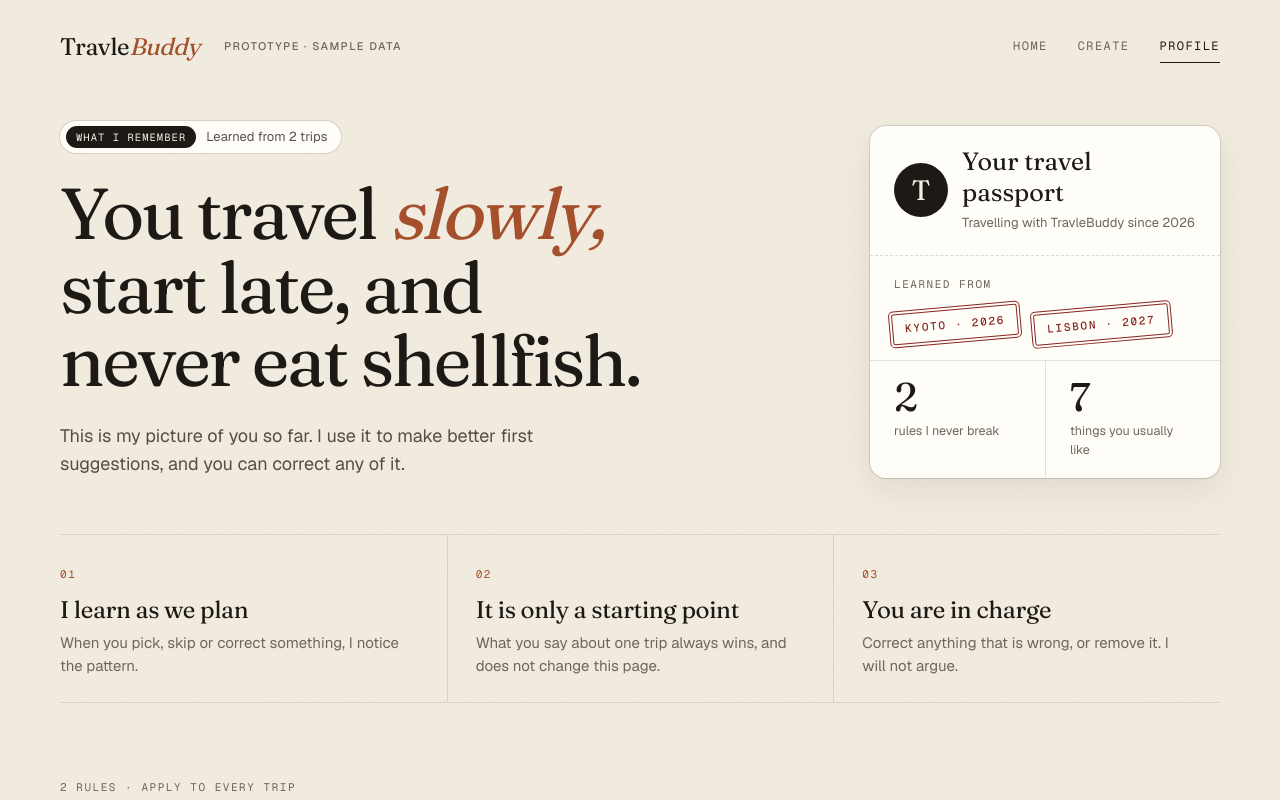
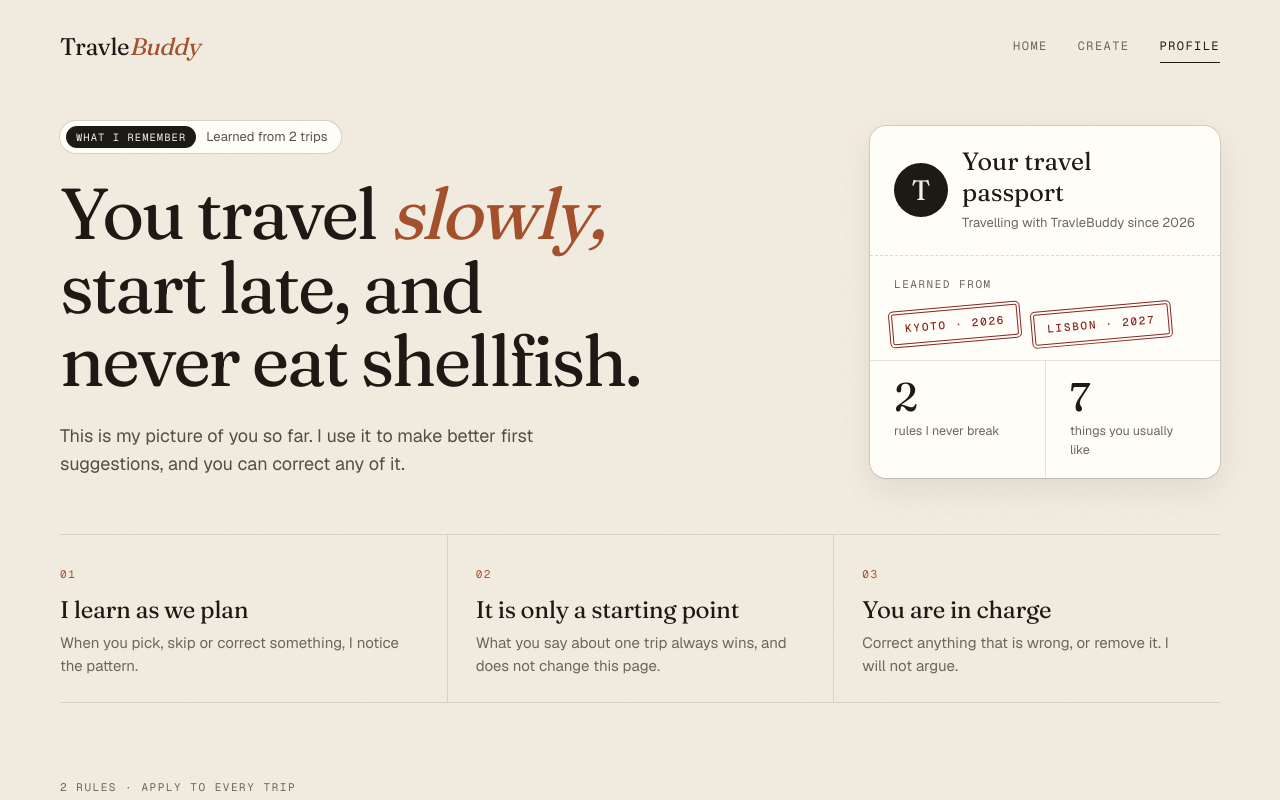
Before and after one commit to gbw30/TravleBuddy, a Next.js app: page /prototype/profile in a window 1280 px wide. Shown: the top 800 px of the page. Built offline with nearby package versions, Linux system fonts and the light colour scheme; no server answers.

Commit message:
chore(prototype): remove the sample-data label from the header
The product owner approved the prototype as the target front end on 2026-11-17. It stays hidden on production until the working site is rebuilt to match it.

```diff
--- a/src/app/prototype/layout.tsx
+++ b/src/app/prototype/layout.tsx
@@ -23,9 +23,6 @@ export default function PrototypeLayout({ children }: { children: ReactNode }) {
         >
           Travle<em>Buddy</em>
         </Link>
-        <span className="font-sans text-[11px] font-medium tracking-[0.14em] text-muted uppercase">
-          Prototype · sample data
-        </span>
         <div className="ml-auto">
           <KeepsakeNav />
         </div>
```
Also changed, not shown: 1 other file (tests, documents, lock files or other folders).
